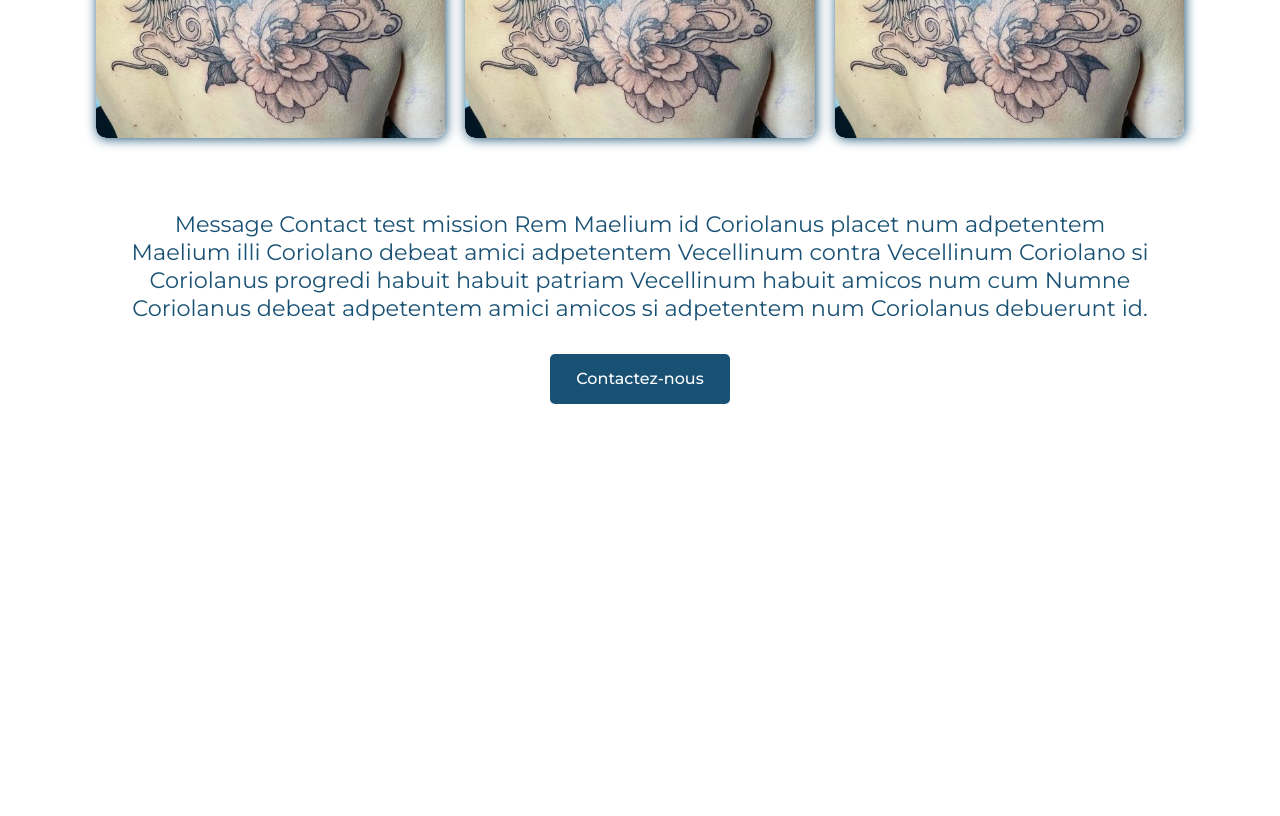
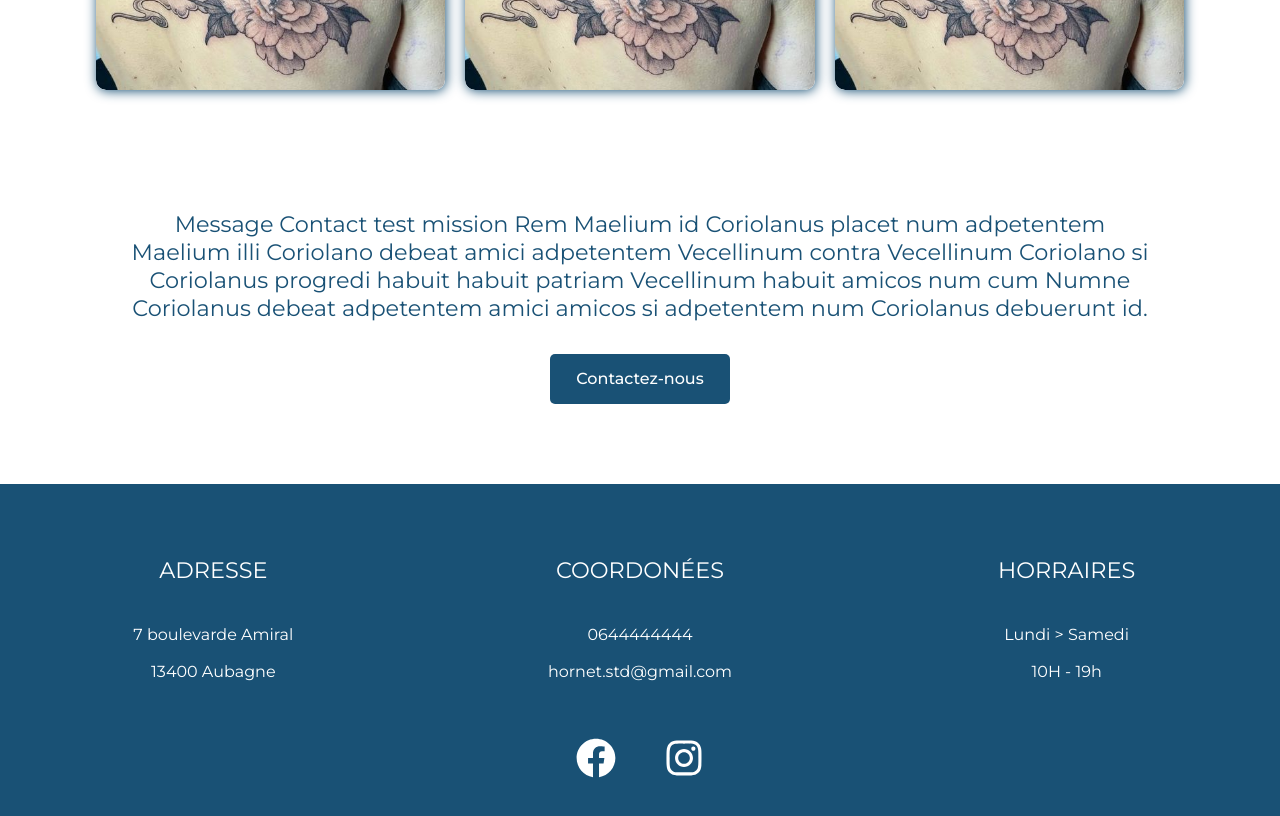
Before and after one commit to Sofiane-BZT/hornet-studio-website, a React (Create React App) app: page / in a window 1280 px wide. Shown: the part 1880-2696 px from the top of the page. Before the commit the page ends 2332 px from the top, so only its background shows below. Built offline with nearby package versions, Linux system fonts and the light colour scheme.

Commit message:
Ajout du composant Footer

```diff
--- a/src/App.js
+++ b/src/App.js
@@ -8,10 +8,13 @@ import Faq from "./routes/Faq";
 import Contact from "./routes/Contact";
 
 import { Route, Routes } from "react-router-dom";
+import Navbar from "./components/Navbar";
+import Footer from "./components/Footer";
 
 function App() {
   return (
     <>
+      <Navbar />
       <Routes>
         <Route path="/" element={<Home />} />
         <Route path="/piercing" element={<Piercing />} />
@@ -20,6 +23,7 @@ function App() {
         <Route path="/faq" element={<Faq />} />
         <Route path="/contact" element={<Contact />} />
       </Routes>
+      <Footer />
     </>
   );
 }
--- a/src/components/Achievements.js
+++ b/src/components/Achievements.js
@@ -1,6 +1,6 @@
 import React from "react";
 import AchievementsCard from "./AchievementsCard";
-import WorkData from "./WorkData";
+import WorkData from "../data/WorkData";
 import "./Achievements.css";
 const Achievements = () => {
   return (
--- a/src/components/ContactHeadband.css
+++ b/src/components/ContactHeadband.css
@@ -2,9 +2,8 @@
   display: block;
   width: 100vw;
   height: auto;
-
   justify-content: center;
-  padding-bottom: 3rem;
+  padding: 3rem 0 5rem 0;
 }
 
 .contact-headband-message {
--- /dev/null
+++ b/src/components/Footer.css
@@ -0,0 +1,49 @@
+.footer {
+  background-color: #195175;
+  width: 100vw;
+  padding: 3rem 0;
+}
+.informations-container {
+  width: 100%;
+  height: auto;
+  margin: auto;
+  display: grid;
+  grid-template-columns: repeat(3, 1fr);
+}
+
+.informations-container p {
+  display: flex;
+  justify-content: center;
+  color: #ffff;
+  padding: 1.5rem 0;
+  text-transform: uppercase;
+  font-size: 1.4rem;
+}
+
+.list-center li {
+  display: flex;
+  justify-content: center;
+  margin: 1.1rem auto;
+  color: #ffff;
+}
+
+.Social-networks {
+  display: flex;
+  justify-content: center;
+  padding: 2.5rem 0 0 0;
+}
+
+.social-network-logo {
+  font-size: 40px;
+  color: white;
+  margin-left: 1.5rem;
+  margin-right: 1.5rem;
+}
+
+/* ---------------------- MEDIA QUERIES---------------------- */
+
+@media screen and (max-width: 1250px) {
+  .informations-container {
+    grid-template-columns: 1fr;
+  }
+}
--- /dev/null
+++ b/src/components/Footer.js
@@ -0,0 +1,50 @@
+import "./Footer.css";
+import React from "react";
+import FooterData from "../data/FooterData";
+import { FaFacebook, FaInstagram } from "react-icons/fa";
+import { NavLink } from "react-router-dom";
+
+const Footer = () => {
+  return (
+    <div className="footer">
+      <div className="footer-container">
+        <div className="informations-container">
+          <div className="location list-center">
+            <p>Adresse</p>
+            <ul>
+              <li> {FooterData.adress} </li>
+              <li> {FooterData.city} </li>
+            </ul>
+          </div>
+          <div className="contact-details list-center">
+            <p>Coordonées</p>
+            <ul>
+              <li> {FooterData.phoneNumber} </li>
+              <li> {FooterData.email} </li>
+            </ul>
+          </div>
+          <div className="schedule list-center">
+            <p>Horraires</p>
+            <ul>
+              <li> {FooterData.oppeningDays} </li>
+              <li> {FooterData.oppeningHours} </li>
+            </ul>
+          </div>
+        </div>
+        <div className="Social-networks">
+          <NavLink to="https://www.facebook.com/HornetStudio/" target="_blank">
+            <FaFacebook className="social-network-logo" />
+          </NavLink>
+          <NavLink
+            to="https://www.instagram.com/hornetstudio/?hl=fr"
+            target="_blank"
+          >
+            <FaInstagram className="social-network-logo" />
+          </NavLink>
+        </div>
+      </div>
+    </div>
+  );
+};
+
+export default Footer;
--- a/src/components/Introduction.css
+++ b/src/components/Introduction.css
@@ -7,7 +7,7 @@
 .intro-container h1 {
   display: flex;
   justify-content: center;
-  padding: 3rem 0;
+  padding: 3rem 0 0 0;
   text-transform: uppercase;
 }
 
--- /dev/null
+++ b/src/data/FooterData.js
@@ -0,0 +1,9 @@
+const FooterData = {
+  adress: "7 boulevarde Amiral",
+  city: "13400 Aubagne ",
+  phoneNumber: "0644444444",
+  email: "hornet.std@gmail.com",
+  oppeningDays: "Lundi > Samedi",
+  oppeningHours: "10H - 19h",
+};
+export default FooterData;
--- a/src/routes/Home.js
+++ b/src/routes/Home.js
@@ -1,5 +1,4 @@
 import React from "react";
-import Navbar from "../components/Navbar";
 import HomeHero from "../components/HomeHero";
 import Introduction from "../components/Introduction";
 import Achievements from "../components/Achievements";
@@ -9,7 +8,6 @@ import ContactHeadband from "../components/ContactHeadband";
 const Home = () => {
   return (
     <div>
-      <Navbar />
       <HomeHero />
       <Introduction
         title="Notre mission"
```
Also changed, not shown: src/data/WorkData.js (renamed from src/components/WorkData.js).
